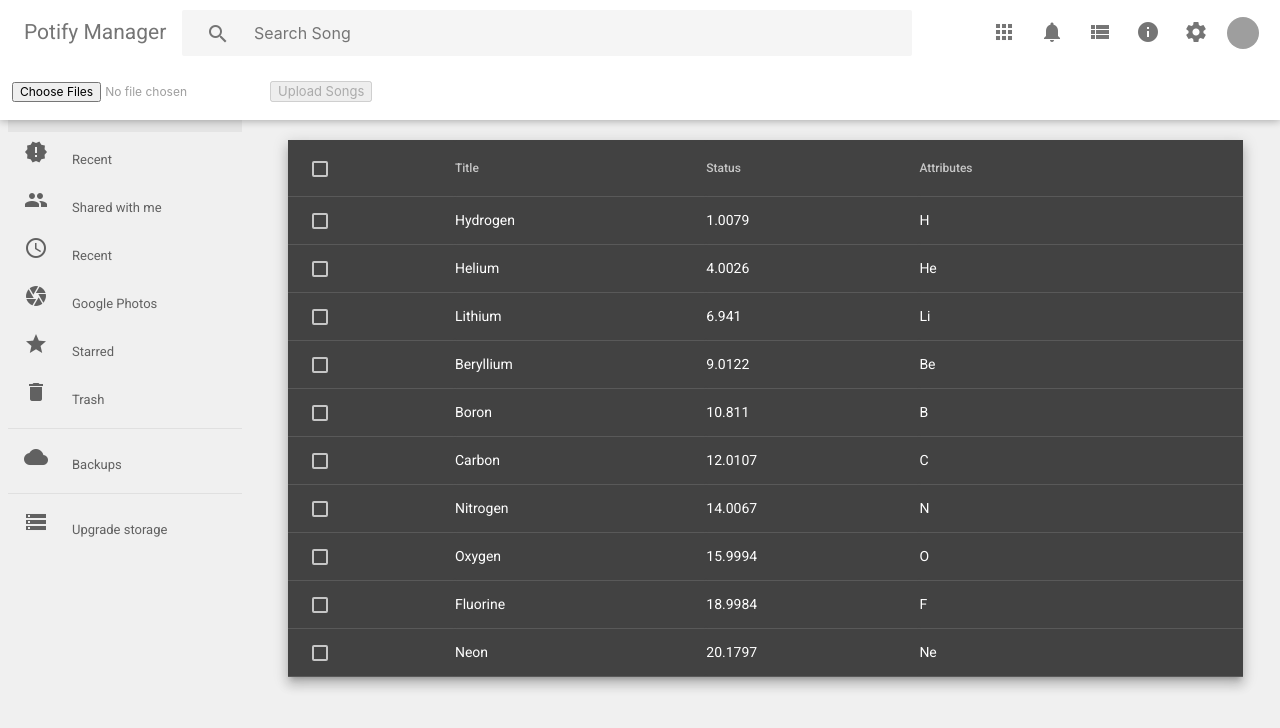
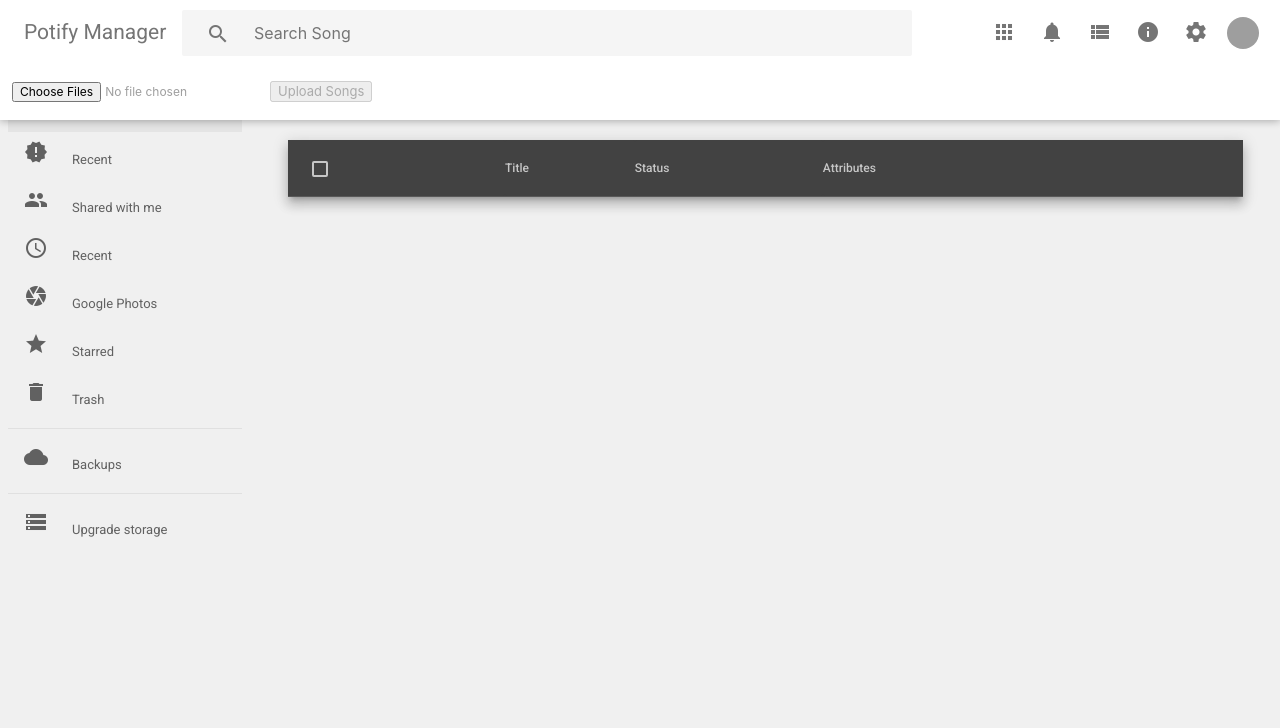
Before and after one commit to manojworks/potify, an Angular app in the folder manager/: page / in a window 1280 px wide. Shown: the top 728 px of the page. Built offline with nearby package versions, Linux system fonts and the light colour scheme; grey boxes are pictures that could not be loaded.

Commit message:
listings service to deal with updates to song listings component supported handling of upload event in listings component

```diff
--- a/manager/src/app/file-uploader/file-uploader.component.ts
+++ b/manager/src/app/file-uploader/file-uploader.component.ts
@@ -1,16 +1,26 @@
 import {Component, OnInit} from '@angular/core';
 import {UploadFileService} from "src/app/services/upload-file/upload-file.service"
+import {ManagerListings} from "../manager-listings/manager-listings.model";
+import {ManagerListingsComponent} from "../manager-listings/manager-listings.component";
+import { Injectable } from '@angular/core';
+
 
 export interface IUploadResponse {
+  id: string,
   original_file_name: string,
-  saved_path: string,
+  status: number,
   errors: string
 }
+
+@Injectable({
+  providedIn: 'root'
+})
 
 @Component({
   selector: 'app-file-uploader',
   templateUrl: './file-uploader.component.html',
-  styleUrls: ['./file-uploader.component.css']
+  styleUrls: ['./file-uploader.component.css'],
+  providers: [ManagerListingsComponent],
 })
 
 export class FileUploaderComponent implements OnInit {
@@ -19,7 +29,7 @@ export class FileUploaderComponent implements OnInit {
 
   private uploadResult: IUploadResponse | undefined
 
-  constructor(private uploadService: UploadFileService) { }
+  constructor(private uploadService: UploadFileService, private listingComponent: ManagerListingsComponent) { }
 
   ngOnInit(): void {
   }
@@ -30,8 +40,8 @@ export class FileUploaderComponent implements OnInit {
         console.log(this.selectedFiles[ind])
         this.uploadService.upload(this.selectedFiles[ind]).subscribe( resp => {
             this.uploadResult = <IUploadResponse>resp
-            console.log("path is " + this.uploadResult.saved_path)
-            console.log(" original fule is " + this.uploadResult.original_file_name)
+            let newSong = new ManagerListings(this.uploadResult.id, this.uploadResult.original_file_name, this.uploadResult.status, null)
+            this.listingComponent.addASong(newSong)
           }
         )
       }
--- a/manager/src/app/manager-listings/manager-listings.component.html
+++ b/manager/src/app/manager-listings/manager-listings.component.html
@@ -3,7 +3,7 @@
     <table mat-table [dataSource]="dataSource" class="mat-elevation-z8">
 
       <!-- Checkbox Column -->
-      <ng-container matColumnDef="select">
+      <ng-container matColumnDef="song_id">
         <th mat-header-cell *matHeaderCellDef>
           <mat-checkbox (change)="$event ? toggleAllRows() : null"
                         [checked]="selection.hasValue() && isAllSelected()"
@@ -21,21 +21,21 @@
       </ng-container>
 
       <!-- Title Column -->
-      <ng-container matColumnDef="title">
+      <ng-container matColumnDef="file_name">
         <th mat-header-cell *matHeaderCellDef> Title </th>
-        <td mat-cell *matCellDef="let element"> {{element.title}} </td>
+        <td mat-cell *matCellDef="let element"> {{element.getSongFileName()}} </td>
       </ng-container>
 
       <!-- Status Column -->
-      <ng-container matColumnDef="status">
+      <ng-container matColumnDef="song_status">
         <th mat-header-cell *matHeaderCellDef> Status </th>
-        <td mat-cell *matCellDef="let element"> {{element.status}} </td>
+        <td mat-cell *matCellDef="let element"> {{element.getSongStatus()}} </td>
       </ng-container>
 
       <!-- Attributes Column -->
       <ng-container matColumnDef="attributes">
         <th mat-header-cell *matHeaderCellDef> Attributes </th>
-        <td mat-cell *matCellDef="let element"> {{element.attributes}} </td>
+        <td mat-cell *matCellDef="let element"> {{element.getSongAttributes()}} </td>
       </ng-container>
 
       <tr mat-header-row *matHeaderRowDef="displayedColumns"></tr>
--- a/manager/src/app/manager-listings/manager-listings.component.ts
+++ b/manager/src/app/manager-listings/manager-listings.component.ts
@@ -1,37 +1,31 @@
-import { Component, OnInit } from '@angular/core';
+import {ChangeDetectorRef, Component, OnInit} from '@angular/core';
 import {MatTableDataSource} from "@angular/material/table";
 import {SelectionModel} from "@angular/cdk/collections";
+import {ManagerListings} from "./manager-listings.model";
+import {ListingService} from "../services/listing/listing.service";
 
-export interface SongDetails {
-  title: string;
-  status: number;
-  attributes: string;
-}
 
-const ELEMENT_DATA: SongDetails[] = [
-  {title: 'Hydrogen', status: 1.0079, attributes: 'H'},
-  {title: 'Helium', status: 4.0026, attributes: 'He'},
-  {title: 'Lithium', status: 6.941, attributes: 'Li'},
-  {title: 'Beryllium', status: 9.0122, attributes: 'Be'},
-  {title: 'Boron', status: 10.811, attributes: 'B'},
-  {title: 'Carbon', status: 12.0107, attributes: 'C'},
-  {title: 'Nitrogen', status: 14.0067, attributes: 'N'},
-  {title: 'Oxygen', status: 15.9994, attributes: 'O'},
-  {title: 'Fluorine', status: 18.9984, attributes: 'F'},
-  {title: 'Neon', status: 20.1797, attributes: 'Ne'},
-];
 
 @Component({
   selector: 'app-manager-listings',
   templateUrl: './manager-listings.component.html',
   styleUrls: ['./manager-listings.component.css']
 })
+
 export class ManagerListingsComponent implements OnInit {
 
-  displayedColumns: string[] = ['select', 'title', 'status', 'attributes'];
-  dataSource = new MatTableDataSource<SongDetails>(ELEMENT_DATA);
-  selection = new SelectionModel<SongDetails>(true, []);
+  displayedColumns: string[] = ['song_id', 'file_name', 'song_status', 'attributes'];
+  dataSource : MatTableDataSource<ManagerListings>;
+  selection = new SelectionModel<ManagerListings>(true, []);
 
+  constructor(private listingService: ListingService, private changeDetectorRefs: ChangeDetectorRef) {
+    this.dataSource = new MatTableDataSource<ManagerListings>();
+  }
+
+  addASong(newSong: ManagerListings) {
+    this.listingService.addASong(newSong)
+    this.changeDetectorRefs.detectChanges();
+  }
   /** Whether the number of selected elements matches the total number of rows. */
   isAllSelected() {
     const numSelected = this.selection.selected.length;
@@ -50,16 +44,22 @@ export class ManagerListingsComponent implements OnInit {
   }
 
   /** The label for the checkbox on the passed row */
-  checkboxLabel(row?: SongDetails): string {
+  checkboxLabel(row?: ManagerListings): string {
     if (!row) {
       return `${this.isAllSelected() ? 'deselect' : 'select'} all`;
     }
-    return `${this.selection.isSelected(row) ? 'deselect' : 'select'} row ${row.title + 1}`;
+    return `${this.selection.isSelected(row) ? 'deselect' : 'select'} row ${row.getSongId() + 1}`;
   }
 
-  constructor() { }
+
 
   ngOnInit(): void {
+    this.listingService.listingsObservable.subscribe(newManagerListing => {
+      let newEntry = new ManagerListings(newManagerListing.getSongId(), newManagerListing.getSongFileName(), 1, newManagerListing.getSongAttributes())
+      const newData = [ ...this.dataSource.data ];
+      newData.push(newEntry);
+      this.dataSource.data = newData;
+    })
   }
 
 }
--- /dev/null
+++ b/manager/src/app/manager-listings/manager-listings.model.ts
@@ -0,0 +1,35 @@
+export class ManagerListings {
+  private song_id: string;
+  private file_name: string;
+  private song_status: number;
+  private attributes: string | null;
+
+  constructor(song_id: string, f_name: string, status: number, attr: string | null) {
+    this.song_id = song_id;
+    this.file_name = f_name;
+    this.song_status = status;
+    this.attributes = attr
+  }
+
+  getSongId(): string {
+    return this.song_id
+  }
+
+  getSongFileName(): string {
+    return this.file_name;
+  }
+
+  getSongAttributes(): string {
+    return "TBD";
+  }
+
+  // TODO: fix the enum based selection
+  getSongStatus(): string {
+    if (this.song_status == 1) {
+      return "UPLOADED"
+    }
+    else {
+      return "TBD"
+    }
+  }
+}
--- /dev/null
+++ b/manager/src/app/services/listing/listing.service.ts
@@ -0,0 +1,24 @@
+import { Injectable } from '@angular/core';
+import {ManagerListings} from "../../manager-listings/manager-listings.model";
+import {Subject} from "rxjs";
+
+
+
+@Injectable({
+  providedIn: 'root'
+})
+export class ListingService {
+
+  private listingsSubject = new Subject<ManagerListings>();
+  listingsObservable = this.listingsSubject.asObservable();
+
+  constructor() {
+
+  }
+
+  public addASong(newSong: ManagerListings) {
+    this.listingsSubject.next(newSong)
+  }
+
+
+}
```
Also changed, not shown: 2 other files (tests, documents, lock files or other folders).
